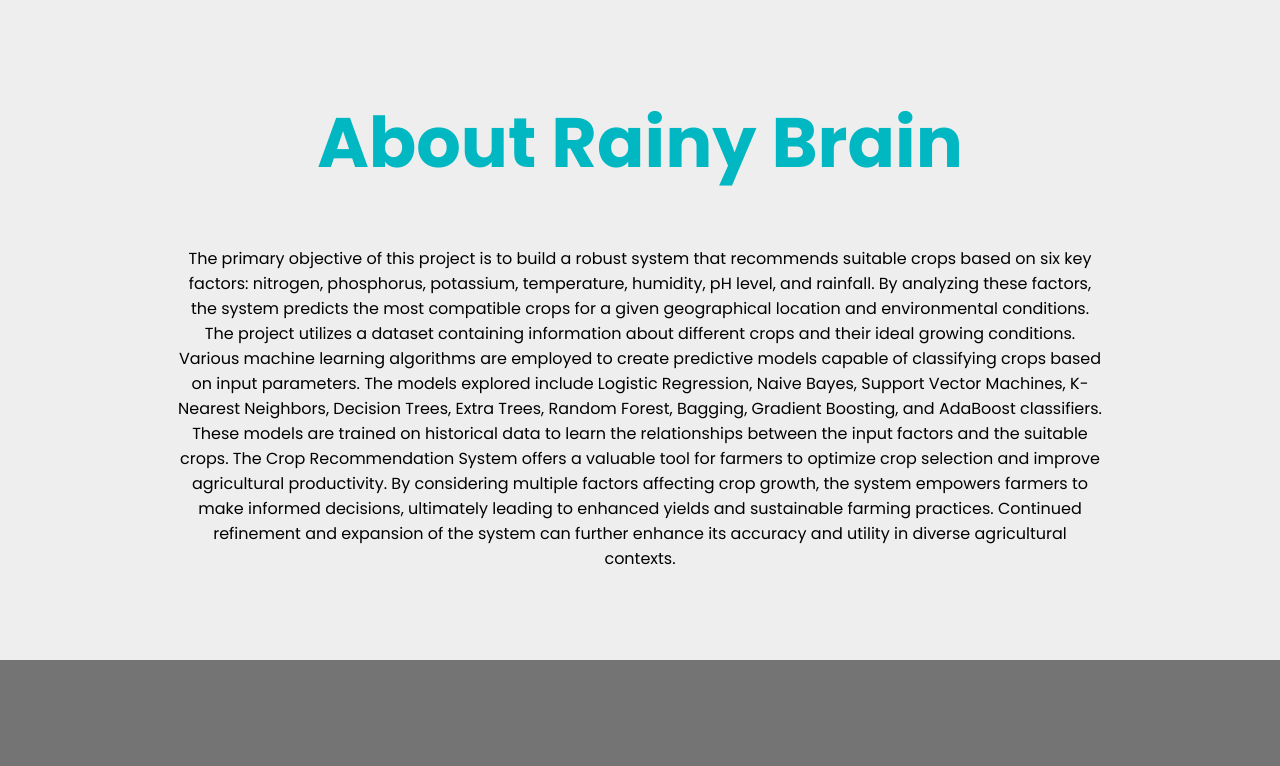
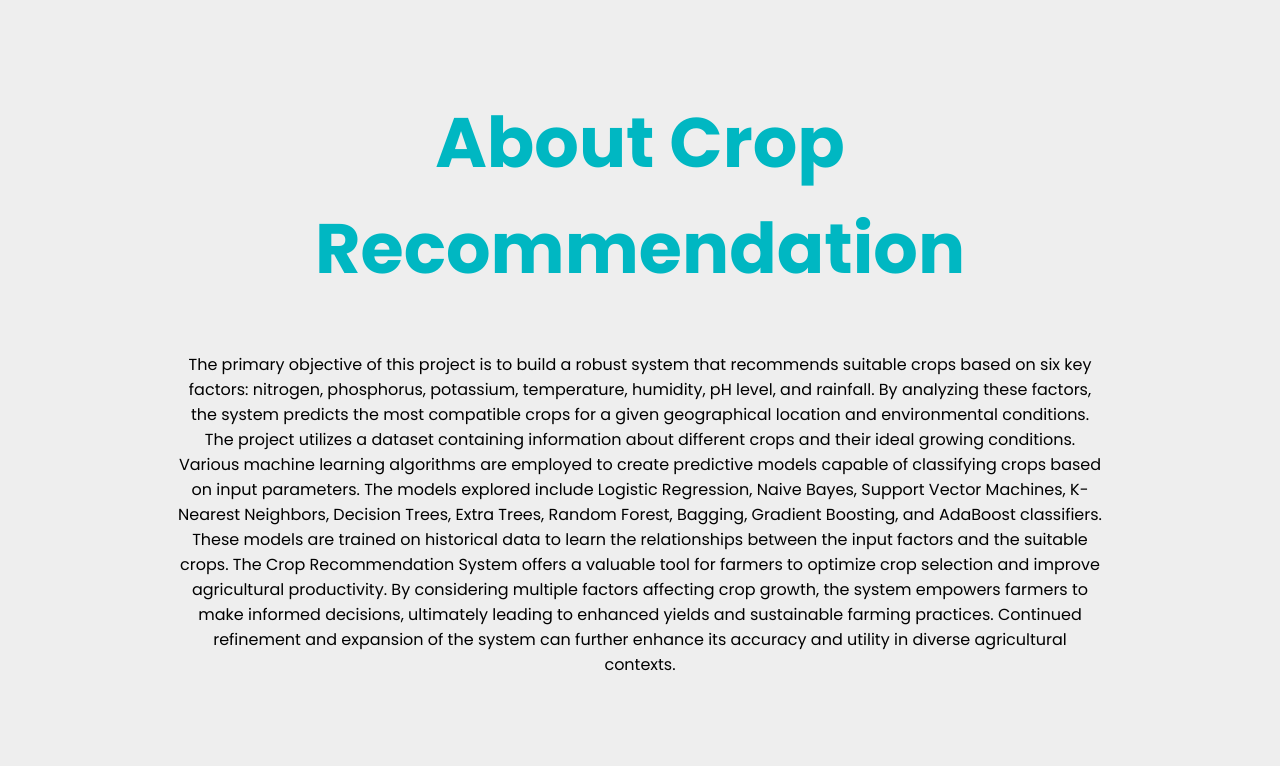
Before and after one commit to bhoomika-dudhat/rain-prediction, a Django app: page / in a window 1280 px wide. Shown: the part 800-1566 px from the top of the page. Before the commit the page ends 1460 px from the top, so only its background shows below. Run offline with Django 5.2, Linux system fonts and the light colour scheme; parts of the project's set-up code (start-up, migrations or seed data) failed here and were passed over; some libraries are stand-ins or nearby versions.

Commit message:
after changes

```diff
--- a/myproject/myapp/templates/index.html
+++ b/myproject/myapp/templates/index.html
@@ -5,7 +5,7 @@
     <style>
       .custom-background {
           background: linear-gradient(#0004, #0004),
-          url('https://images.pexels.com/photos/4297438/pexels-photo-4297438.jpeg?auto=compress&cs=tinysrgb&dpr=2&h=650&w=940')
+          url('https://career.webindia123.com/career/options/images/agricultural-science.jpg')
           no-repeat;
           background-size: cover;
           min-height: 100vh;
@@ -59,7 +59,7 @@
     </section>
 
     <section id="about">
-      <h2>About Rainy Brain</h2>
+      <h2>About Crop Recommendation</h2>
       <p class="about-content" style="text-align: center;">The primary objective of this project is to
         build a robust system that recommends suitable
         crops based on six key factors: nitrogen, phosphorus, potassium, temperature,
```
